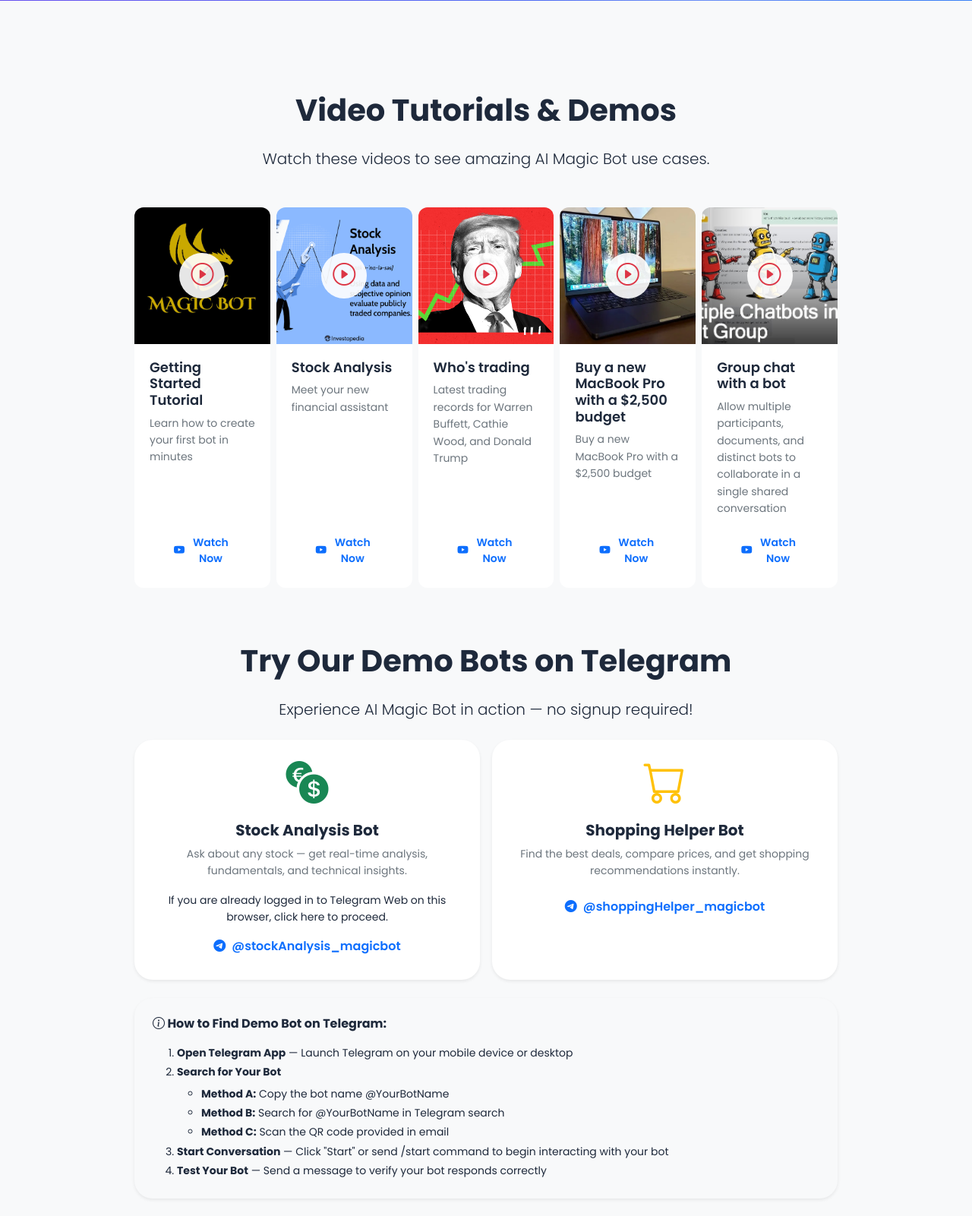
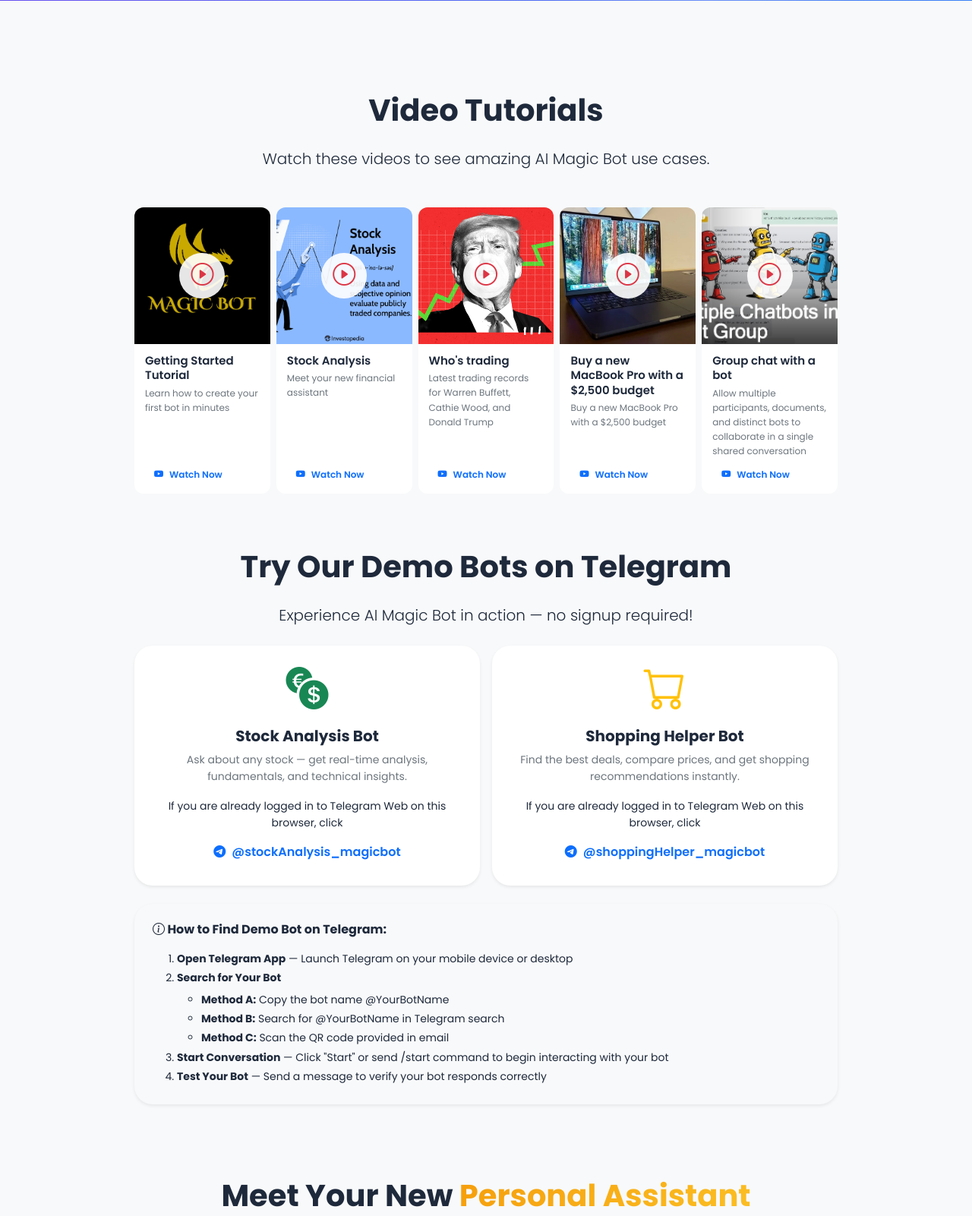
Before and after one commit to magicbotaiteam-blip/flask_auth_app, a Flask app: page /advertisement in a window 1280 px wide. Shown: the part 660-2261 px from the top of the page at 76% size. Run offline with Flask 3, Linux system fonts and the light colour scheme; some libraries are stand-ins or nearby versions.

Commit message:
advertisement page: tighten video-info card spacing in shared.css

```diff
--- a/static/css/shared.css
+++ b/static/css/shared.css
@@ -618,7 +618,7 @@ a:hover {
 }
 
 .video-info {
-    padding: 20px;
+    padding: 12px 14px;
     background: white;
     border-radius: 0 0 8px 8px;
     flex-grow: 1;
@@ -627,20 +627,23 @@ a:hover {
 }
 
 .video-info h5 {
-    font-size: 18px;
+    font-size: 15px;
     font-weight: 600;
-    margin-bottom: 8px;
+    margin-bottom: 4px;
+    line-height: 1.3;
 }
 
 .video-info .text-muted {
-    font-size: 14px;
-    margin-bottom: 15px;
+    font-size: 12px;
+    margin-bottom: 8px;
     flex-grow: 1;
 }
 
 .video-info .btn {
     align-self: flex-start;
     margin-top: auto;
+    font-size: 12px;
+    padding: 4px 12px;
 }
 
 /* ===== Sidebar Layout ===== */
--- a/templates/advertisement.html
+++ b/templates/advertisement.html
@@ -73,13 +73,13 @@
         </div>
     </section>
 
-    <!-- Video Tutorials & Demos Section -->
+    <!-- Video Tutorials Section -->
     <section class="py-5 bg-light position-relative">
         <div class="container position-relative">
             <div class="row">
                 <div class="col-lg-10 mx-auto">
                     <div class="text-center mt-5 pt-4">
-                        <h3 class="h1 fw-bold mb-4">Video Tutorials & Demos</h3>
+                        <h3 class="h1 fw-bold mb-4">Video Tutorials </h3>
                         <p class="lead mb-5">Watch these videos to see amazing AI Magic Bot use cases.</p>
                     </div>
 
@@ -219,7 +219,7 @@
                                         </div>
                                         <h5 class="fw-bold">Stock Analysis Bot</h5>
                                         <p class="text-muted small mb-3">Ask about any stock — get real-time analysis, fundamentals, and technical insights.</p>
-                                        <p class="small mb-2">If you are already logged in to Telegram Web on this browser, click here to proceed.</p>
+                                        <p class="small mb-2">If you are already logged in to Telegram Web on this browser, click</p>
                                         <a href="https://web.telegram.org/k/#@stockAnalysis_magicbot" target="_blank" class="btn btn-outline-primary">
                                             <i class="bi bi-telegram"></i> @stockAnalysis_magicbot
                                         </a>
@@ -234,6 +234,7 @@
                                         </div>
                                         <h5 class="fw-bold">Shopping Helper Bot</h5>
                                         <p class="text-muted small mb-3">Find the best deals, compare prices, and get shopping recommendations instantly.</p>
+                                        <p class="small mb-2">If you are already logged in to Telegram Web on this browser, click</p>
                                         <a href="https://web.telegram.org/k/#@shoppingHelper_magicbot" target="_blank" class="btn btn-outline-primary">
                                             <i class="bi bi-telegram"></i> @shoppingHelper_magicbot
                                         </a>
```
